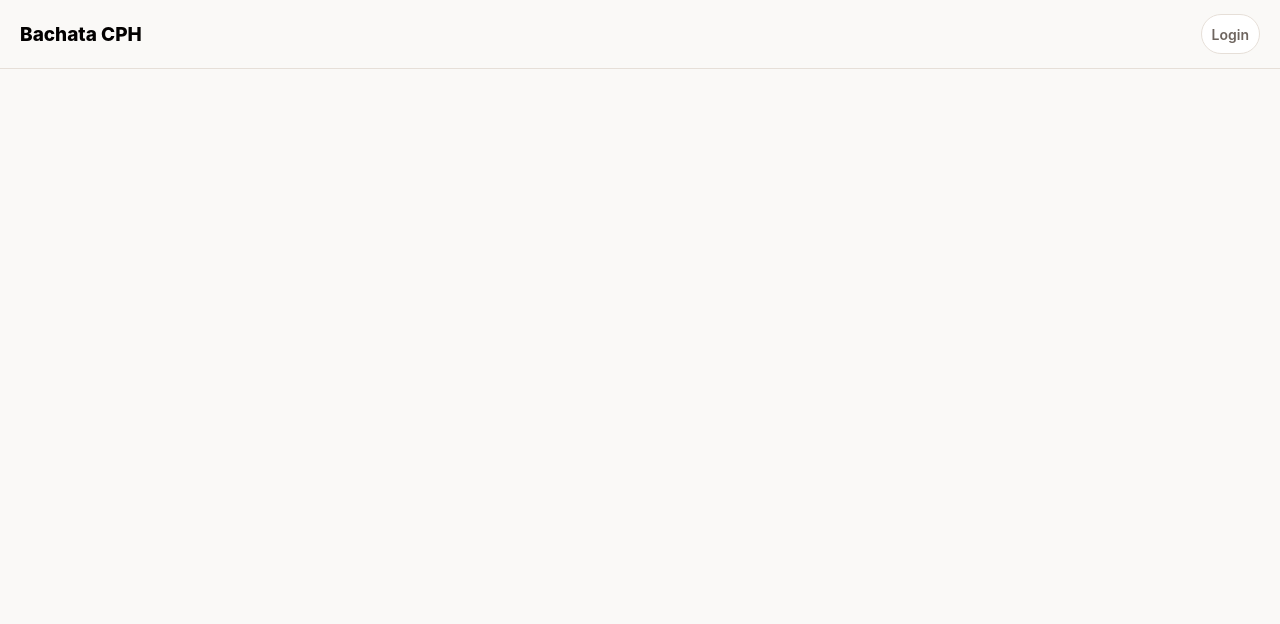
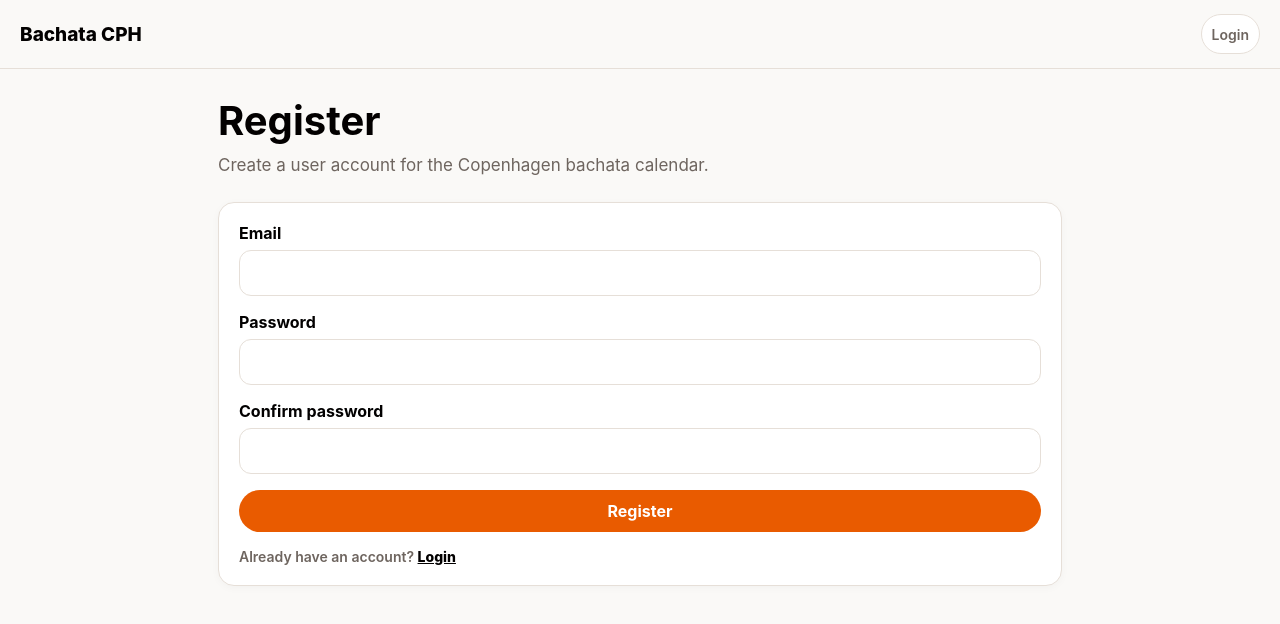
Before and after one commit to dominik-ciborowski/cph-bachata-app, a Vue app: page /register in a window 1280 px wide. Before the commit this address had no page. Shown: the top 624 px of the page. Built offline with nearby package versions, Linux system fonts and the light colour scheme; the HTML template or start-up script is replaced by a standard one.

Commit message:
Add user registration

```diff
--- a/src/router/index.js
+++ b/src/router/index.js
@@ -3,6 +3,7 @@ import EventListView from '../views/EventListView.vue'
 import EventDetailView from '../views/EventDetailView.vue'
 import AdminView from '../views/AdminView.vue'
 import LoginView from '../views/LoginView.vue'
+import RegisterView from '../views/RegisterView.vue'
 import ManagementView from '../views/ManagementView.vue'
 import BulkAddView from '../views/BulkAddView.vue'
 import { getAuthState } from '../composables/useAuth'
@@ -14,7 +15,8 @@ const routes = [
   { path: '/admin/:id', component: AdminView, meta: { requiresManagement: true } },
   { path: '/management', component: ManagementView, meta: { requiresManagement: true } },
   { path: '/management/bulk', component: BulkAddView, meta: { requiresManagement: true } },
-  { path: '/login', component: LoginView }
+  { path: '/login', component: LoginView },
+  { path: '/register', component: RegisterView }
 ]
 
 const router = createRouter({
@@ -27,7 +29,7 @@ router.beforeEach(async (to, from, next) => {
   const { user, role } = await getAuthState()
   const canManageEvents = role === 'organizer' || role === 'admin'
 
-  if (to.path === '/login' && user) {
+  if ((to.path === '/login' || to.path === '/register') && user) {
     next(canManageEvents ? '/management' : '/')
     return
   }
--- a/src/style.css
+++ b/src/style.css
@@ -712,6 +712,22 @@ textarea {
   font-weight: 600;
 }
 
+.status--success {
+  color: #2F7D4A;
+}
+
+.auth-switch {
+  margin: 0;
+  color: var(--color-text-muted);
+  font-size: 14px;
+  font-weight: 600;
+}
+
+.auth-switch a {
+  color: var(--color-text);
+  font-weight: 800;
+}
+
 .search-section {
   margin-bottom: 16px;
 }
--- a/src/views/LoginView.vue
+++ b/src/views/LoginView.vue
@@ -1,6 +1,6 @@
 <script setup>
 import { ref } from 'vue'
-import { useRouter } from 'vue-router'
+import { RouterLink, useRouter } from 'vue-router'
 import { supabase } from '../lib/supabase'
 
 const router = useRouter()
@@ -44,6 +44,7 @@ async function login() {
 
       <button class="button" type="submit">Log in</button>
       <p v-if="status" class="status">{{ status }}</p>
+      <p class="auth-switch">Don't have an account? <RouterLink to="/register">Register</RouterLink></p>
     </form>
   </div>
 </template>
--- a/src/views/ManagementView.vue
+++ b/src/views/ManagementView.vue
@@ -7,7 +7,7 @@ import { supabase } from '../lib/supabase'
 import { useAuth } from '../composables/useAuth'
 
 const router = useRouter()
-const { user, profile, isAdmin, isOrganizer, canManageEvents } = useAuth()
+const { user, isAdmin, isOrganizer, canManageEvents } = useAuth()
 const events = ref([])
 const loading = ref(true)
 const error = ref('')
@@ -107,14 +107,6 @@ function gotoAddEvent() {
 function gotoBulkAdd() {
   router.push('/management/bulk')
 }
-
-function logUserProfile() {
-  console.log('Management test user profile info', {
-    user: user.value,
-    profile: profile.value,
-    created_by: user.value?.id || null
-  })
-}
 </script>
 
 <template>
@@ -129,7 +121,6 @@ function logUserProfile() {
     <div class="management-toolbar__actions" aria-label="Management actions">
       <button class="button button--compact icon-text" type="button" @click="gotoAddEvent"><Plus class="icon icon--sm" />Add Event</button>
       <button class="button secondary button--compact icon-text" type="button" @click="gotoBulkAdd"><CalendarPlus class="icon icon--sm" />Bulk Add Events</button>
-      <button class="button secondary button--compact" type="button" @click="logUserProfile">Log profile test</button>
     </div>
 
     <p v-if="flashMessage" class="flash-message">{{ flashMessage }}</p>
--- /dev/null
+++ b/src/views/RegisterView.vue
@@ -0,0 +1,81 @@
+<script setup>
+import { ref } from 'vue'
+import { RouterLink, useRouter } from 'vue-router'
+import { supabase } from '../lib/supabase'
+
+const router = useRouter()
+const email = ref('')
+const password = ref('')
+const confirmPassword = ref('')
+const status = ref('')
+const isSuccess = ref(false)
+
+function validateForm() {
+  if (!email.value) return 'Email is required.'
+  if (!password.value) return 'Password is required.'
+  if (password.value !== confirmPassword.value) return 'Passwords must match.'
+  return ''
+}
+
+async function register() {
+  isSuccess.value = false
+  const validationError = validateForm()
+
+  if (validationError) {
+    status.value = validationError
+    return
+  }
+
+  status.value = 'Creating account...'
+
+  const { data, error } = await supabase.auth.signUp({
+    email: email.value,
+    password: password.value
+  })
+
+  if (error) {
+    status.value = error.message
+    return
+  }
+
+  isSuccess.value = true
+
+  if (data.session) {
+    status.value = 'Account created. Redirecting...'
+    router.push('/')
+    return
+  }
+
+  status.value = 'Account created. Please check your email to confirm your account before logging in.'
+}
+</script>
+
+<template>
+  <div class="management-page">
+    <section class="hero">
+      <h1>Register</h1>
+      <p>Create a user account for the Copenhagen bachata calendar.</p>
+    </section>
+
+    <form class="card form" @submit.prevent="register">
+      <div class="field">
+        <label for="register-email">Email</label>
+        <input id="register-email" v-model="email" type="email" required autocomplete="email" />
+      </div>
+
+      <div class="field">
+        <label for="register-password">Password</label>
+        <input id="register-password" v-model="password" type="password" required autocomplete="new-password" />
+      </div>
+
+      <div class="field">
+        <label for="register-confirm-password">Confirm password</label>
+        <input id="register-confirm-password" v-model="confirmPassword" type="password" required autocomplete="new-password" />
+      </div>
+
+      <button class="button" type="submit">Register</button>
+      <p v-if="status" class="status" :class="{ 'status--success': isSuccess }">{{ status }}</p>
+      <p class="auth-switch">Already have an account? <RouterLink to="/login">Login</RouterLink></p>
+    </form>
+  </div>
+</template>
```
Also changed, not shown: 5 other files (tests, documents, lock files or other folders).
